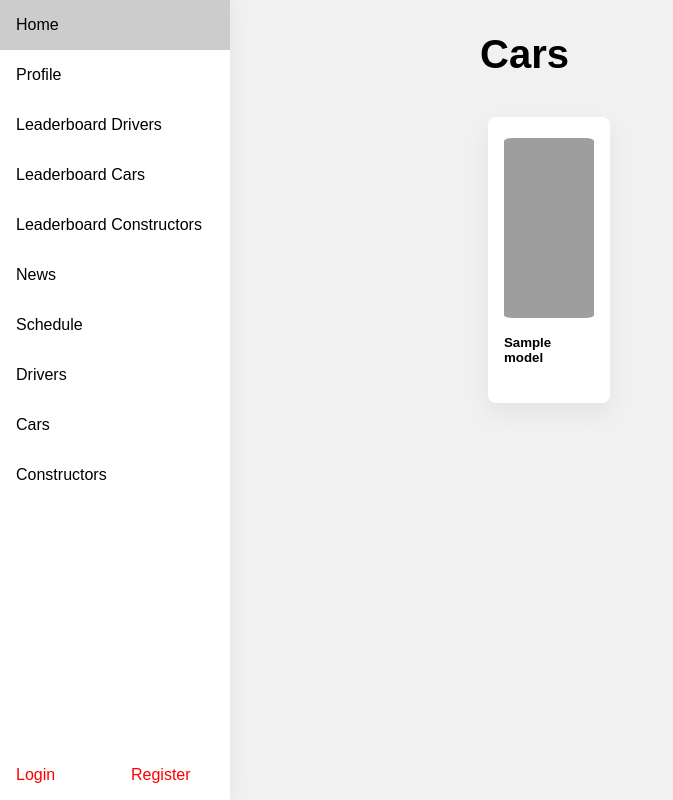
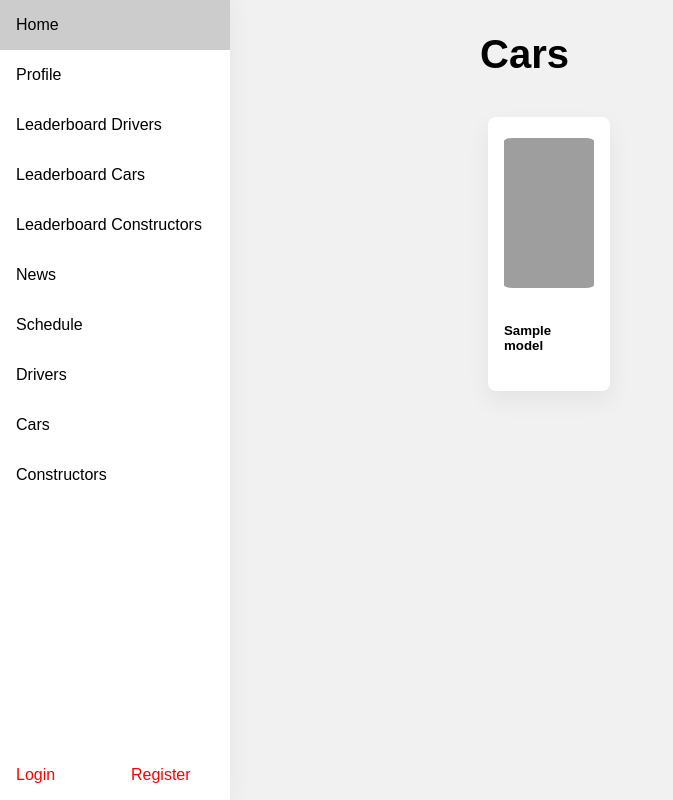
Before and after one commit to farz-1/WAD, a Django app: template templates/for1/cars/cars.html in a window 1280 px wide. Shown: the whole page, without its empty margins (0-673 px from the left). Run offline with Django 3.2, Linux system fonts and the light colour scheme; the template is opened without the code that fills it: most values are stand-ins (such as "Sample title", 1, 10 or a date in 2020); grey boxes are pictures that could not be loaded.

Commit message:
Minor style changes

```diff
--- a/static/css/drivers/drivers.css
+++ b/static/css/drivers/drivers.css
@@ -2,4 +2,5 @@ img {
     width: 100%;
     object-fit: cover;
     border-radius: 8px;
+    height: 150px;
 }
--- a/templates/for1/cars/cars.html
+++ b/templates/for1/cars/cars.html
@@ -13,13 +13,13 @@
 
 <div class="flex flex-row flex-wrap">
     {% for car in cars %}
-    <div class="w-25">
-        <a style="text-decoration: none" href="{% url 'car_details' car.slug %}">
-            <div class="card pointer hover-shadow m-2">
-                <div class="img mb-2" style="height: 180px; width: 100%">
-                    <img src="{% static 'images/Cars/' %}{{ car.slug }}.jpeg" alt="Picture of {{ car.name }}">
+    <div class="w-25 flex">
+        <a style="text-decoration: none" class="h-100 flex" href="{% url 'car_details' car.slug %}">
+            <div class="card pointer hover-shadow m-2 flex flex-column">
+                <div class="img mb-2 flex-fill">
+                    <img style="height: 150px" src="{% static 'images/Cars/' %}{{ car.slug }}.jpeg" alt="Picture of {{ car.name }}">
                 </div>
-                <h5> {{ car.model }} </h5>
+                <h5 style="height: 30px"> {{ car.model }} </h5>
             </div>
         </a>
     </div>
```
